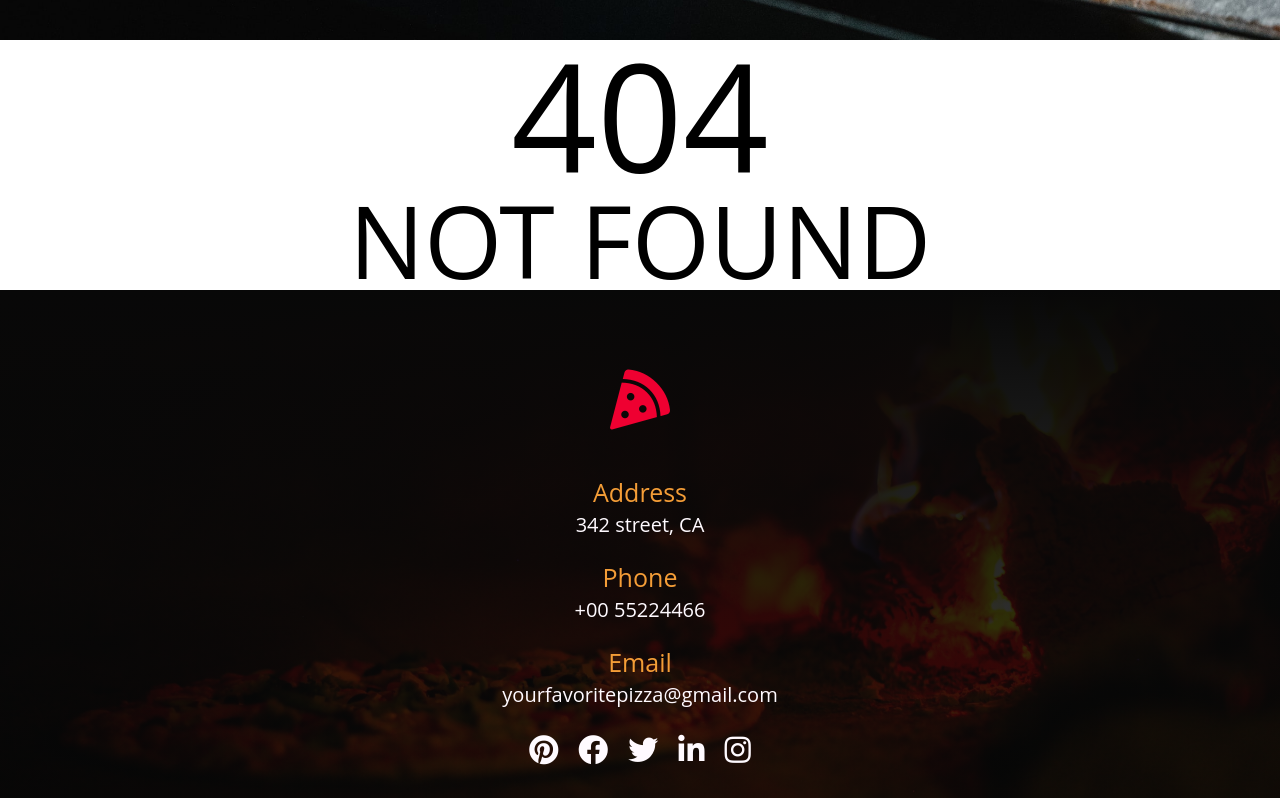
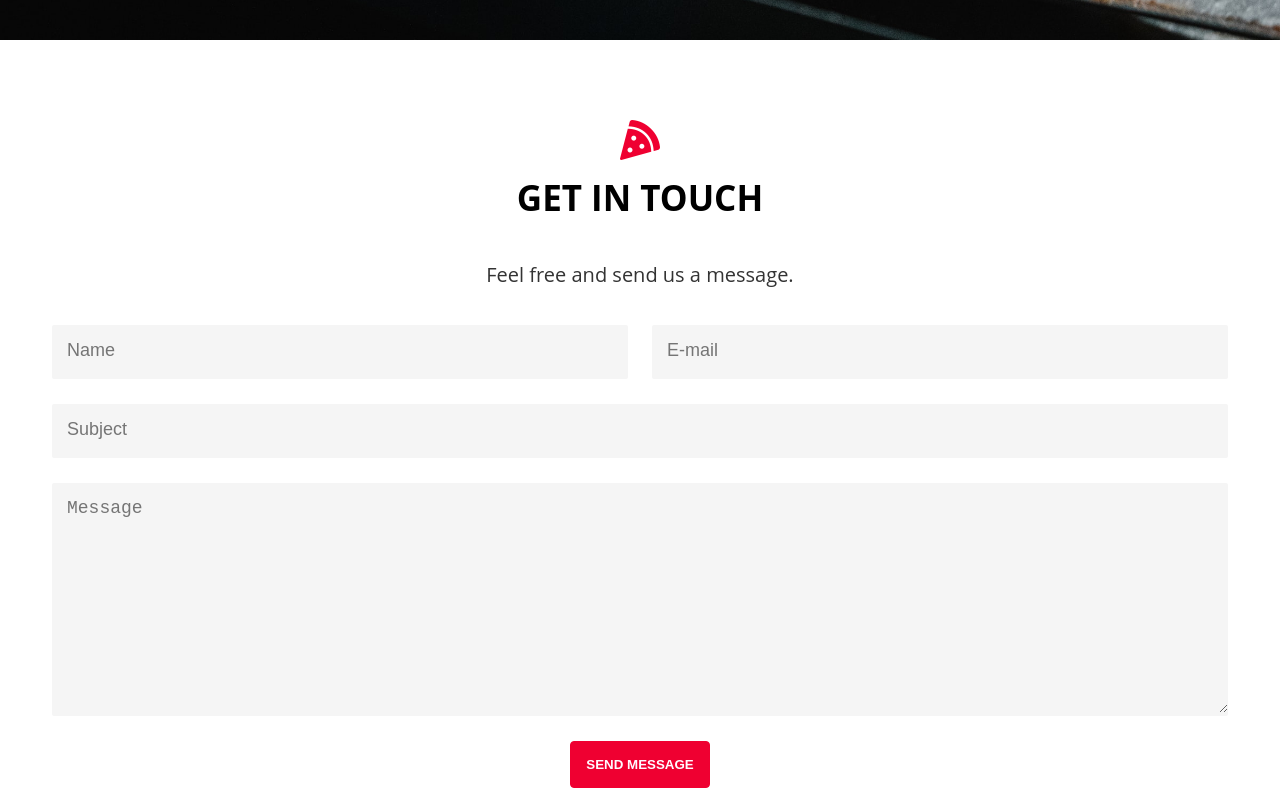
Before and after one commit to willlymendoza/pizza-restaurant, a React (Create React App) app: page /contact in a window 1280 px wide. Shown: the part 760-1558 px from the top of the page. Built offline with nearby package versions, Linux system fonts and the light colour scheme.

Commit message:
Added Contact page component

```diff
--- a/src/App.js
+++ b/src/App.js
@@ -9,6 +9,7 @@ import Footer from "components/Footer";
 import About from "pages/About";
 import Menu from "pages/Menu";
 import Blog from "pages/Blog";
+import Contact from "pages/Contact";
 
 function App() {
   return (
@@ -21,6 +22,7 @@ function App() {
           <Route path="/about" component={About} />
           <Route path="/menu" component={Menu} />
           <Route path="/blog" component={Blog} />
+          <Route path="/contact" component={Contact} />
 
           <Route path="*" component={Error404}></Route>
         </Switch>
--- /dev/null
+++ b/src/pages/Contact/index.js
@@ -0,0 +1,34 @@
+import React from "react";
+import "./styles.scss";
+import SectionTitle from "components/SectionTitle";
+
+const Contact = () => {
+  return (
+    <section className="contact section">
+      <SectionTitle text="get in touch" />
+
+      <h3>Feel free and send us a message.</h3>
+
+      <div className="contact-form">
+        <div className="contact-form-item col-2">
+          <input type="text" placeholder="Name" />
+        </div>
+        <div className="contact-form-item col-2">
+          <input type="text" placeholder="E-mail" />
+        </div>
+        <div className="contact-form-item">
+          <input type="text" placeholder="Subject" />
+        </div>
+        <div className="contact-form-item">
+          <textarea placeholder="Message" data-gramm_editor="false"></textarea>
+        </div>
+
+        <div className="contact-form-button">
+          <button className="btn">send message</button>
+        </div>
+      </div>
+    </section>
+  );
+};
+
+export default Contact;
--- /dev/null
+++ b/src/pages/Contact/styles.scss
@@ -0,0 +1,51 @@
+@import "../../assets/sass/config";
+
+.contact {
+  padding: 80px 0;
+  max-width: 1200px;
+  margin: 0 auto;
+
+  h3 {
+    text-align: center;
+    color: $secondary;
+    font-size: 20px;
+    margin-bottom: 40px;
+  }
+
+  &-form {
+    display: flex;
+    flex-wrap: wrap;
+    justify-content: space-around;
+
+    &-item {
+      display: flex;
+      width: 98%;
+
+      input,
+      textarea {
+        display: block;
+        width: 100%;
+        font-size: 18px;
+        padding: 15px;
+        margin-bottom: 25px;
+        border: none;
+        border-radius: 2px;
+        background: $input;
+        transition: all 0.2s ease-in;
+        border-bottom: 3px solid transparent;
+
+        &:focus {
+          border-bottom: 3px solid $primary;
+        }
+      }
+
+      textarea {
+        height: 200px;
+      }
+
+      &.col-2 {
+        width: 48%;
+      }
+    }
+  }
+}
```
